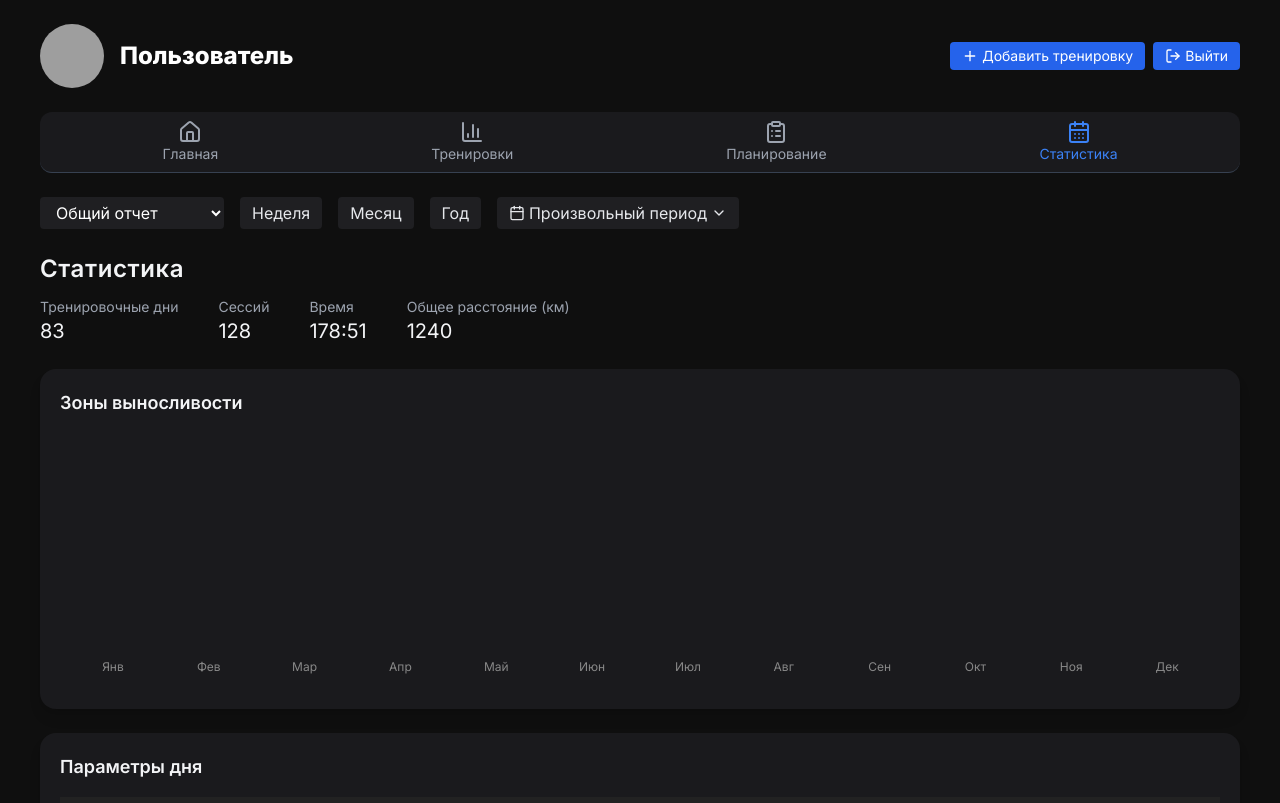
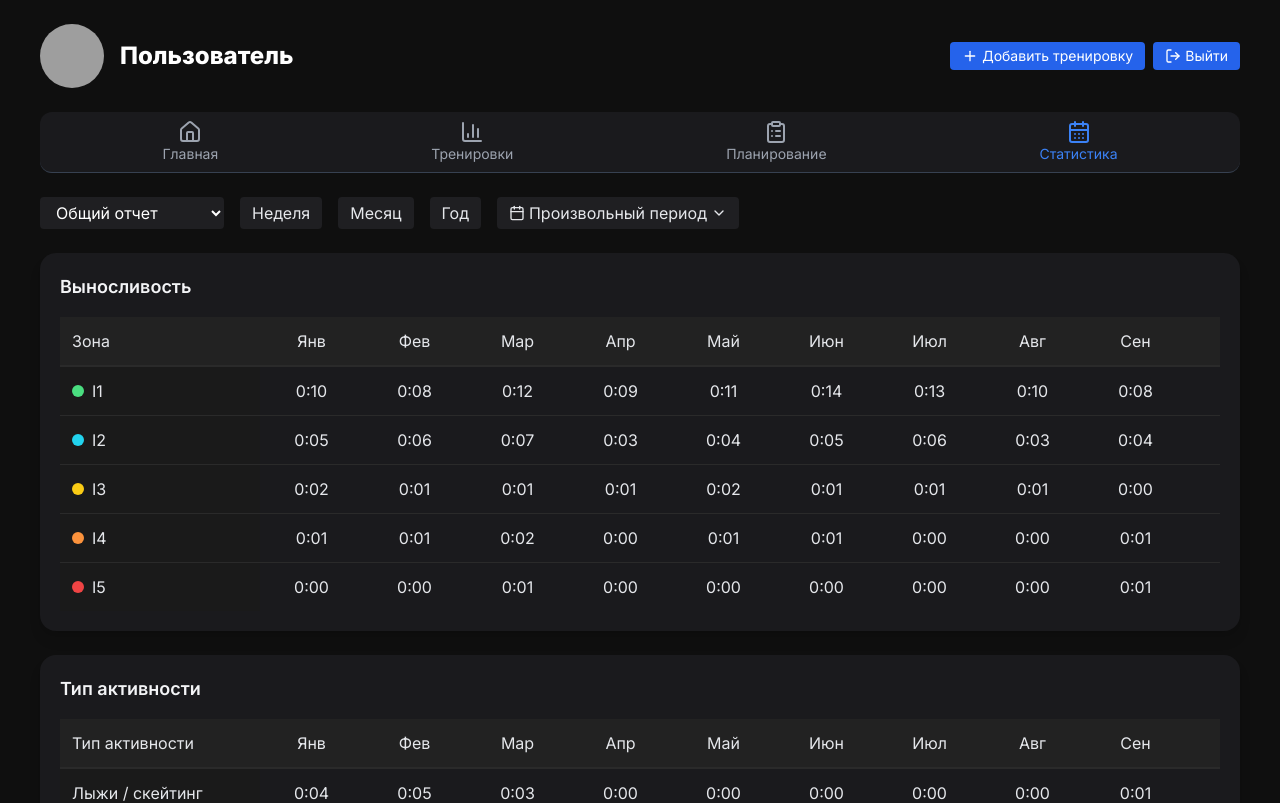
Before and after one commit to mbaliabin/dagbook-test, a React (Vite) app in the folder fasx-frontend/: page /statistics in a window 1280 px wide. Shown: the top 803 px of the page. Built offline with nearby package versions, Linux system fonts and the light colour scheme; grey boxes are pictures that could not be loaded.

Commit message:
Доработка StatisticsPage.tsx 429

```diff
--- a/fasx-frontend/src/pages/StatisticsPage.tsx
+++ b/fasx-frontend/src/pages/StatisticsPage.tsx
@@ -32,17 +32,14 @@ export default function StatsPage() {
   const navigate = useNavigate();
   const location = useLocation();
 
-//Толтип //
-
+  // -------------------- CUSTOM TOOLTIP --------------------
   const CustomTooltip: React.FC<any> = ({ active, payload, label, formatHours }) => {
     if (!active || !payload || payload.length === 0) return null;
 
     const total = payload.reduce((sum: number, p: any) => sum + (p.value || 0), 0);
 
-  // Формат времени
     const formatValue = (v: number) => {
-    if (!formatHours) return `${v} км`; // <-- ДОБАВИЛОСЬ
-
+      if (!formatHours) return `${v} км`;
       const h = Math.floor(v / 60);
       const m = v % 60;
       return `${h}:${m.toString().padStart(2, "0")}`;
@@ -51,25 +48,19 @@ const CustomTooltip: React.FC<any> = ({ active, payload, label, formatHours }) =
     return (
       <div className="bg-[#111]/90 border border-[#2a2a2a] px-2.5 py-2 rounded-lg shadow-lg text-gray-200 text-xs w-48 backdrop-blur-sm">
         <p className="font-semibold mb-1 text-[13px]">{label}</p>
-
         <div className="space-y-0.5">
           {payload.map((p: any, i: number) => (
             <div key={i} className="flex justify-between gap-2 items-start">
               <span className="text-gray-400 break-words leading-tight max-w-[120px]">
                 {p.name}
               </span>
-            <span
-              className="font-mono text-right min-w-[55px]"
-              style={{ color: p.fill }}
-            >
+              <span className="font-mono text-right min-w-[55px]" style={{ color: p.fill }}>
                 {formatValue(p.value)}
               </span>
             </div>
           ))}
         </div>
-
         <div className="h-px bg-[#2a2a2a] my-1.5"></div>
-
         <div className="flex justify-between font-semibold text-[13px]">
           <span className="text-gray-300">Итого</span>
           <span className="font-mono text-blue-400 min-w-[55px] text-right">
@@ -80,16 +71,10 @@ const CustomTooltip: React.FC<any> = ({ active, payload, label, formatHours }) =
     );
   };
 
-
-
-
-// Толтип //
-
+  // -------------------- STATE --------------------
   const [name] = React.useState("Пользователь");
   const [reportType, setReportType] = React.useState("Общий отчет");
-  const [periodType, setPeriodType] = React.useState<
-    "week" | "month" | "year" | "custom"
-  >("year");
+  const [periodType, setPeriodType] = React.useState<"week" | "month" | "year" | "custom">("year");
   const [dateRange, setDateRange] = React.useState<{ startDate: Date; endDate: Date }>({
     startDate: dayjs("2025-01-01").toDate(),
     endDate: dayjs("2025-12-31").toDate(),
@@ -103,9 +88,7 @@ const CustomTooltip: React.FC<any> = ({ active, payload, label, formatHours }) =
     distance: 1240,
   };
 
-  const months = [
-    "Янв","Фев","Мар","Апр","Май","Июн","Июл","Авг","Сен","Окт","Ноя","Дек"
-  ];
+  const months = ["Янв","Фев","Мар","Апр","Май","Июн","Июл","Авг","Сен","Окт","Ноя","Дек"];
 
   const enduranceZones = [
     { zone: "I1", color: "#4ade80", months: [10,8,12,9,11,14,13,10,8,5,3,2] },
@@ -137,6 +120,7 @@ const CustomTooltip: React.FC<any> = ({ active, payload, label, formatHours }) =
     return `${h}:${m.toString().padStart(2,"0")}`;
   };
 
+  // -------------------- PERIOD COLUMNS --------------------
   const computeWeekColumns = () => {
     const start = dayjs().startOf("year");
     const end = dayjs().endOf("year");
@@ -173,37 +157,37 @@ const CustomTooltip: React.FC<any> = ({ active, payload, label, formatHours }) =
 
   const filteredMonths = computeColumns();
 
+  // -------------------- FILTERED TABLE DATA --------------------
   const filteredEnduranceZones = enduranceZones.map((z) => {
     const monthsData = z.months.slice(0, filteredMonths.length);
-    const totalMinutes = monthsData.reduce((sum, val) => sum + val, 0);
+    const totalMinutes = monthsData.reduce((a,b)=>a+b,0);
     return {
       param: z.zone,
       color: z.color,
       months: monthsData,
-      total: formatTime(totalMinutes) // форматируем время
+      total: formatTime(totalMinutes)
     };
   });
 
   const filteredMovementTypes = movementTypes.map((m) => {
     const monthsData = m.months.slice(0, filteredMonths.length);
-    const totalMinutes = monthsData.reduce((sum, val) => sum + val, 0);
+    const totalMinutes = monthsData.reduce((a,b)=>a+b,0);
     return {
       param: m.type,
       months: monthsData,
-      total: formatTime(totalMinutes) // форматируем время
+      total: formatTime(totalMinutes)
     };
   });
 
   const filteredDistanceTypes = distanceByType.map((d) => {
     const monthsData = d.distance.slice(0, filteredMonths.length);
-    const totalDistance = monthsData.reduce((sum, val) => sum + val, 0);
+    const totalDistance = monthsData.reduce((a,b)=>a+b,0);
     return {
       type: d.type,
       months: monthsData,
-      total: totalDistance // километры, без форматирования
+      total: totalDistance
     };
   });
-
 
   const scrollRefs = [useRef<HTMLDivElement>(null), useRef<HTMLDivElement>(null), useRef<HTMLDivElement>(null)];
 
@@ -212,14 +196,12 @@ const CustomTooltip: React.FC<any> = ({ active, payload, label, formatHours }) =
     scrollRefs.forEach((ref,i)=>{ if(i!==index && ref.current) ref.current.scrollLeft = scrollLeft; });
   };
 
+  // -------------------- TABLE COMPONENT --------------------
   const TableSection: React.FC<{ table: any; index: number }> = ({ table, index }) => {
     const colWidth = 103;
     const leftWidth = 200;
     const totalWidth = 80;
-
     const containerRef = useRef<HTMLDivElement>(null);
-
-  // Вычисляем ширину таблицы: минимальная ширина = сумма колонок + левая + total
     const calculatedWidth = filteredMonths.length * colWidth + leftWidth + totalWidth;
 
     return (
@@ -249,11 +231,7 @@ const TableSection: React.FC<{ table: any; index: number }> = ({ table, index })
               </div>
 
               {filteredMonths.map((m, idx) => (
-              <div
-                key={idx}
-                className="p-3 text-center flex-none font-medium"
-                style={{ width: colWidth }}
-              >
+                <div key={idx} className="p-3 text-center flex-none font-medium" style={{ width: colWidth }}>
                   {m}
                 </div>
               ))}
@@ -277,31 +255,17 @@ const TableSection: React.FC<{ table: any; index: number }> = ({ table, index })
                     className="p-3 sticky left-0 bg-[#1a1a1a] z-10 flex items-center gap-2"
                     style={{ width: leftWidth }}
                   >
-                  {row.color && (
-                    <span
-                      className="inline-block w-3 h-3 rounded-full"
-                      style={{ backgroundColor: row.color }}
-                    />
-                  )}
+                    {row.color && <span className="inline-block w-3 h-3 rounded-full" style={{ backgroundColor: row.color }} />}
                     <div className="truncate">{row.param || row.type}</div>
                   </div>
 
                   {row.months.map((val: number, k: number) => (
-                  <div
-                    key={k}
-                    className="p-3 text-center flex-none"
-                    style={{ width: colWidth }}
-                  >
-                    {table.title === "Выносливость" || table.title === "Тип активности"
-                      ? formatTime(val)
-                      : val}
+                    <div key={k} className="p-3 text-center flex-none" style={{ width: colWidth }}>
+                      {table.title === "Выносливость" || table.title === "Тип активности" ? formatTime(val) : val}
                     </div>
                   ))}
 
-                <div
-                  className="p-3 text-center bg-[#1f1f1f] flex-none"
-                  style={{ width: totalWidth }}
-                >
+                  <div className="p-3 text-center bg-[#1f1f1f] flex-none" style={{ width: totalWidth }}>
                     {row.total}
                   </div>
                 </div>
@@ -313,8 +277,7 @@ const TableSection: React.FC<{ table: any; index: number }> = ({ table, index })
     );
   };
 
-
-
+  // -------------------- LOGOUT --------------------
   const handleLogout = () => {
     localStorage.removeItem("token");
     navigate("/login");
@@ -337,10 +300,10 @@ const TableSection: React.FC<{ table: any; index: number }> = ({ table, index })
 
   const activeDistanceTypes = filteredDistanceTypes.filter(t=>t.months.some(v=>v>0)).map(t=>t.type);
 
+  // -------------------- RENDER --------------------
   return (
     <div className="min-h-screen bg-[#0f0f0f] text-gray-200 p-6 w-full">
       <div className="max-w-[1600px] mx-auto space-y-6 px-4">
-
         {/* HEADER */}
         <div className="flex flex-col md:flex-row md:items-center md:justify-between gap-4 mb-4 w-full">
           <div className="flex items-center space-x-4">
@@ -389,93 +352,19 @@ const TableSection: React.FC<{ table: any; index: number }> = ({ table, index })
                   months={1} direction="horizontal" locale={ru} weekStartsOn={1} moveRangeOnFirstSelection={false} rangeColors={["#3b82f6"]}
                 />
                 <div className="flex justify-end mt-2 space-x-2">
-                  <button onClick={()=>setShowDateRangePicker(false)} className="px-3 py-1 rounded border border-gray-600 hover:bg-gray-700 text-gray-300">Отмена</button>
-                  <button onClick={()=>setShowDateRangePicker(false)} className="px-3 py-1 rounded bg-blue-600 hover:bg-blue-700 text-white">Применить</button>
+                  <button className="px-3 py-1 rounded bg-gray-600 hover:bg-gray-700 text-white text-sm" onClick={()=>setShowDateRangePicker(false)}>Закрыть</button>
                 </div>
               </div>
             }
           </div>
         </div>
 
-        {/* TOTALS */}
-        <div>
-          <h1 className="text-2xl font-semibold tracking-wide text-gray-100">Статистика</h1>
-          <div className="flex flex-wrap gap-10 text-sm mt-3">
-            <div><p className="text-gray-400">Тренировочные дни</p><p className="text-xl text-gray-100">{totals.trainingDays}</p></div>
-            <div><p className="text-gray-400">Сессий</p><p className="text-xl text-gray-100">{totals.sessions}</p></div>
-            <div><p className="text-gray-400">Время</p><p className="text-xl text-gray-100">{totals.time}</p></div>
-            <div><p className="text-gray-400">Общее расстояние (км)</p><p className="text-xl text-gray-100">{totals.distance}</p></div>
+        {/* TABLES */}
+        <div className="space-y-6">
+          <TableSection table={{title:"Выносливость", data:filteredEnduranceZones}} index={0}/>
+          <TableSection table={{title:"Тип активности", data:filteredMovementTypes}} index={1}/>
+          <TableSection table={{title:"Дистанция", data:filteredDistanceTypes}} index={2}/>
         </div>
-        </div>
-
-        {/* REPORTS */}
-        {reportType==="Общий отчет" && <>
-
-         {/* Зоны выносливости */}
-         <div className="bg-[#1a1a1d] p-5 rounded-2xl shadow-lg">
-           <h2 className="text-lg font-semibold mb-4 text-gray-100">Зоны выносливости</h2>
-           <div className="h-64">
-             <ResponsiveContainer width="100%" height="100%">
-               <BarChart
-                 data={filteredMonths.map((month,i)=>{
-                   const data:any={month};
-                   filteredEnduranceZones.forEach(z=>data[z.zone]=z.months[i]);
-                   return data;
-                 })}
-                 barGap={0} barCategoryGap="0%"
-               >
-                 <XAxis dataKey="month" axisLine={false} tickLine={false} tick={{fill:"#888", fontSize:12}}/>
-                 <Tooltip content={<CustomTooltip formatHours={true} />} />
-                 {filteredEnduranceZones.map(z=><Bar key={z.zone} dataKey={z.zone} stackId="a" fill={z.color} radius={[4,4,0,0]}/>)}
-               </BarChart>
-             </ResponsiveContainer>
-           </div>
-         </div>
-
-
-
-          {/* Новая таблица основных параметров */}
-                    <TableSection table={{
-                      title:"Параметры дня",
-                      data:[
-                        { param:"Травма", months:[1,0,0,0,0,0,0,0,0,0,0,0], total:1 },
-                        { param:"Болезнь", months:[0,1,0,0,0,0,0,0,0,0,0,0], total:1 },
-                        { param:"В пути", months:[0,0,1,0,0,0,0,0,0,0,0,0], total:1 },
-                        { param:"Смена час. пояса", months:[0,0,0,1,0,0,0,0,0,0,0,0], total:1 },
-                        { param:"Выходной", months:[0,0,0,0,1,0,0,0,0,0,0,0], total:1 },
-                        { param:"Соревнование", months:[0,0,0,0,0,1,0,0,0,0,0,0], total:1 },
-                      ]
-                    }} index={0}/>
-
-
-
-          <TableSection table={{title:"Выносливость", data: filteredEnduranceZones.map(z=>({param:z.zone,color:z.color,months:z.months,total:formatTime(z.total)}))}} index={1}/>
-          <TableSection table={{title:"Тип активности", data: filteredMovementTypes.map(m=>({param:m.type,months:m.months,total:formatTime(m.total)}))}} index={2}/>
-        </>}
-
-        {reportType==="Общая дистанция" && <>
-          <div className="bg-[#1a1a1d] p-5 rounded-2xl shadow-lg">
-            <h2 className="text-lg font-semibold mb-4 text-gray-100">Общая дистанция по видам тренировок</h2>
-            <div className="h-64">
-              <ResponsiveContainer width="100%" height="100%">
-                <BarChart
-                  data={filteredMonths.map((month,i)=>{
-                    const data:any={month};
-                    filteredDistanceTypes.forEach(t=>data[t.type]=t.months[i]);
-                    return data;
-                  })}
-                  barGap={0} barCategoryGap="0%"
-                >
-                  <XAxis dataKey="month" axisLine={false} tickLine={false} tick={{fill:"#888", fontSize:12}}/>
-                  <Tooltip content={<CustomTooltip formatHours={false} />} />
-                  {activeDistanceTypes.map(type=><Bar key={type} dataKey={type} stackId="a" fill={distanceColors[type]} radius={[4,4,0,0]}/>)}
-                </BarChart>
-              </ResponsiveContainer>
-            </div>
-          </div>
-          <TableSection table={{title:"Дистанция по видам тренировок", data:filteredDistanceTypes,totalKey:"distance"}} index={0}/>
-        </>}
-
       </div>
     </div>
   );
```
Lines whose indentation alone changed are shown as unchanged.
